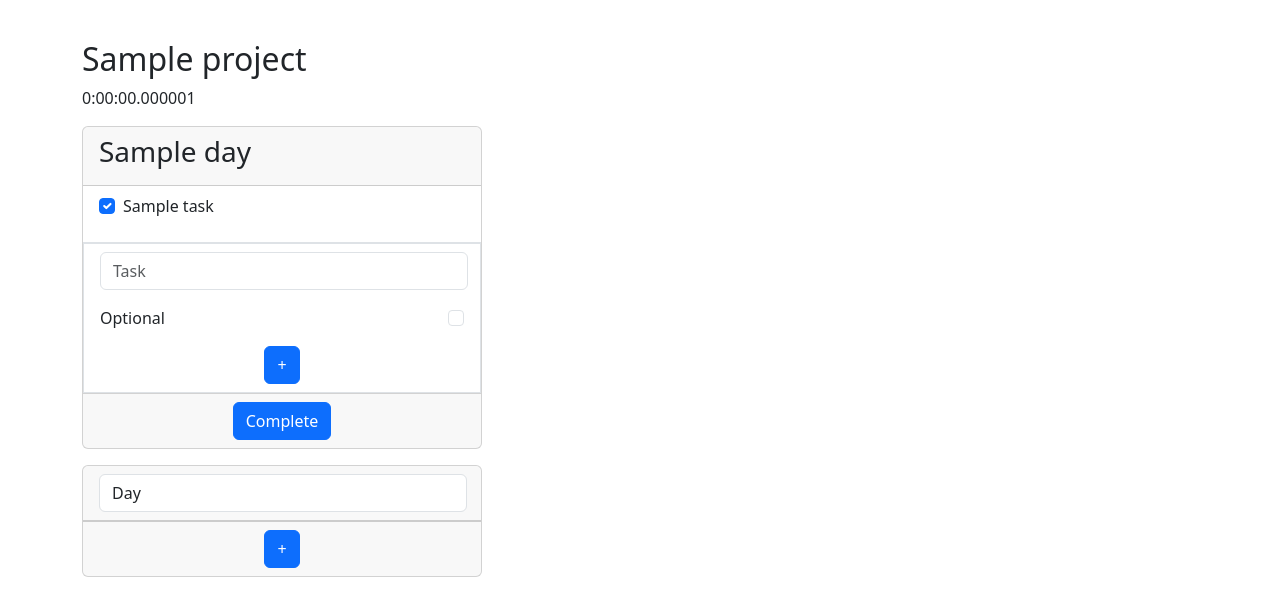
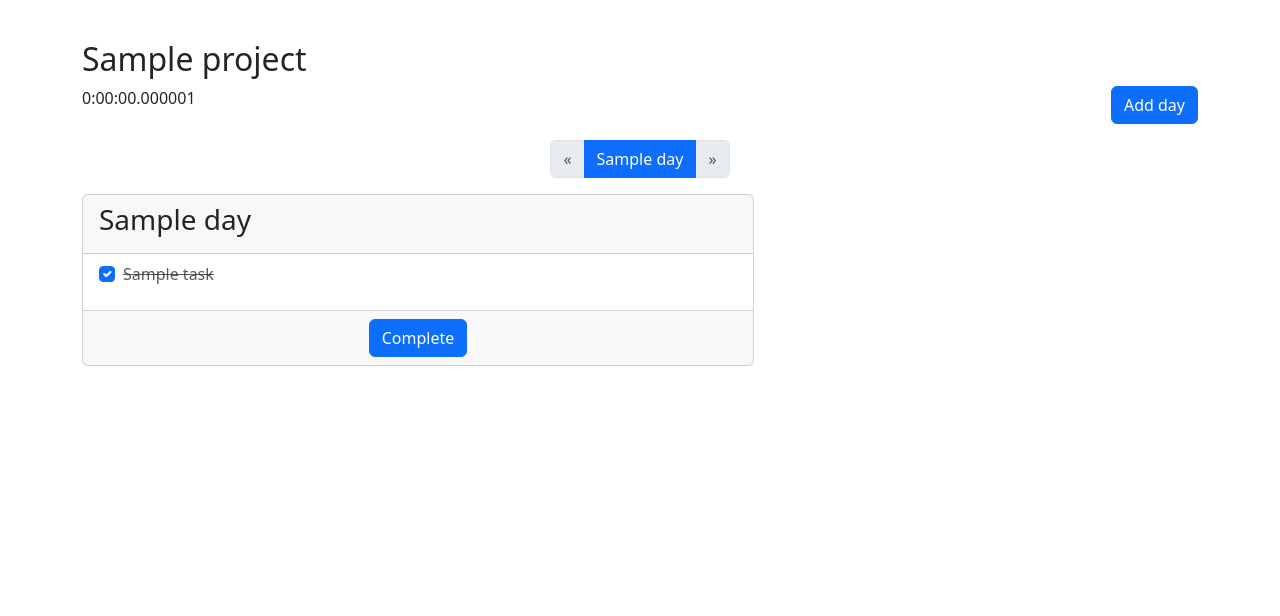
Before and after one commit to deelaym/TaskFocus, a Django app: a page that uses TaskFocus/project/templates/project/detail.html in a window 1280 px wide. Shown: the part 56-672 px from the top of the page. Run offline with Django 4.2, Linux system fonts and the light colour scheme; tables that the repository leaves empty hold one stand-in row (values such as "Sample post"); parts of the project's set-up code (start-up, migrations or seed data) failed here and were passed over.

Commit message:
Added pagination for days.

```diff
--- a/TaskFocus/project/forms.py
+++ b/TaskFocus/project/forms.py
@@ -7,7 +7,7 @@ class DayForm(forms.ModelForm):
         model = Day
         fields = ['name']
         widgets = {
-            'name': forms.TextInput(attrs={'class': 'form-control', 'style': 'width: 23rem;'}),
+            'name': forms.TextInput(attrs={'class': 'form-control', 'style': 'width: 40rem;'}),
                   }
 
 
@@ -16,7 +16,7 @@ class TaskForm(forms.ModelForm):
         model = Task
         exclude = ['day']
         widgets = {
-            'name': forms.TextInput(attrs={'class': 'form-control', 'style': 'width: 23rem;', 'placeholder': 'Task'}),
+            'name': forms.TextInput(attrs={'class': 'form-control', 'style': 'width: 40rem;', 'placeholder': 'Task'}),
             'optional': forms.CheckboxInput(attrs={'class': 'form-check-input'}),
             'complete': forms.CheckboxInput(attrs={'class': 'form-check-input'}),
         }
--- a/TaskFocus/project/templates/includes/day/create.html
+++ /dev/null
@@ -1,11 +0,0 @@
-<form method="post" action="{% url 'project:day_create' project.slug %}">
-    {% csrf_token %}
-    <div class="card mb-3" style="width: 25rem;">
-        <div class="card-header">
-            {{ day_form.name }}
-        </div>
-        <div class="card-footer d-flex justify-content-center">
-            <input class="btn btn-primary" type="submit" value="+">
-        </div>
-    </div>
-</form>
--- /dev/null
+++ b/TaskFocus/project/templates/includes/day/pagination.html
@@ -0,0 +1,25 @@
+<nav>
+    <ul class="pagination justify-content-center">
+        <li class="page-item">
+            <a {% if not days.has_previous %} class="page-link  disabled" href="#" {% else %} class="page-link" href="?page={{ days.previous_page_number }}" {% endif %} aria-label="Previous">
+                <span aria-hidden="true">&laquo;</span>
+            </a>
+        </li>
+
+        {% for i, day in enum %}
+            <li class="page-item">
+                {% if i <= days.number|add:3 and i >= days.number|add:-3 %}
+                    <a class="page-link {% if days.number == i %} active {% elif day.complete %} bg-success text-white {% endif %}" href="?page={{ i }}">
+                        {{ day.name }}
+                    </a>
+                {% endif %}
+            </li>
+        {% endfor %}
+
+        <li class="page-item">
+            <a {% if not days.has_next %} class="page-link  disabled" href="#" {% else %} class="page-link" href="?page={{ days.next_page_number }}" {% endif %} aria-label="Next">
+                <span aria-hidden="true">&raquo;</span>
+            </a>
+        </li>
+    </ul>
+</nav>
--- a/TaskFocus/project/templates/includes/task/complete.html
+++ b/TaskFocus/project/templates/includes/task/complete.html
@@ -4,7 +4,7 @@
         {% csrf_token %}
         <div class="form-check">
             <input class="form-check-input" type="checkbox" name="complete" value="True" onchange="this.form.submit()" {% if task.complete %}checked{% endif %}>
-            <p class="form-check-label">
+            <p class="form-check-label {% if task.complete %} text-decoration-line-through text-body-secondary {% endif %}">
                 {{ task.name }}
             </p>
         </div>
--- a/TaskFocus/project/templates/project/detail.html
+++ b/TaskFocus/project/templates/project/detail.html
@@ -2,30 +2,24 @@
 
 {% block content %}
     <h2 class="h2">{{ project.name }}</h2>
-    <p>{{ project.timer }}</p>
+    <p class="d-flex justify-content-between">
+        {{ project.timer }}
+        <a href="{% url 'project:day_create' project.slug %}"><input type="button" class="btn btn-primary" value="Add day"></a>
+    </p>
+    {% include 'includes/day/pagination.html' %}
 
-    {{ complete_task }}
-
-    {% for day in project.days.all %}
-        <div class="card mb-3" style="width: 25rem;">
+    {% for day in days %}
+        <div class="card mb-3" style="width: 42rem;">
             <div class="card-header">
                 <h3 class="h3">{{ day.name }}</h3>
             </div>
             <ul class="list-group list-group-flush">
                 {% for task in day.tasks.all %}
                     {% include 'includes/task/complete.html' %}
-<!--                    <li class="list-group-item">-->
-<!--                        <form method="post">-->
-<!--                            <div class="form-check">-->
-<!--                                <input class="form-check-input" type="checkbox" value="complete" id="flexCheckDefault">-->
-<!--                                <p class="form-check-label" for="flexCheckDefault">-->
-<!--                                    {{ task.name }}-->
-<!--                                </p>-->
-<!--                            </div>-->
-<!--                        </form>-->
-<!--                    </li>-->
                 {% endfor %}
-                {% include 'includes/task/create.html' %}
+                {% if not day.complete %}
+                    {% include 'includes/task/create.html' %}
+                {% endif %}
             </ul>
             <div class="card-footer d-flex justify-content-center">
                 <input class="btn btn-primary" type="submit" value="Complete">
@@ -33,6 +27,4 @@
         </div>
     {% endfor %}
 
-    {% include 'includes/day/create.html' %}
-
 {% endblock %}
--- a/TaskFocus/project/views.py
+++ b/TaskFocus/project/views.py
@@ -1,7 +1,8 @@
 from django.shortcuts import render, get_object_or_404, redirect
 from .models import Project, Day, Task
 from .forms import DayForm, TaskForm
-
+from django.core.paginator import Paginator, EmptyPage, PageNotAnInteger
+from django.urls import reverse
 
 
 def index(request):
@@ -10,30 +11,51 @@ def index(request):
     return render(request, 'index.html', {'projects': projects})
 
 
+def pagination(request, slug):
+    project = Project.objects.get(slug=slug)
+    day_list = project.days.all()
+    paginator = Paginator(day_list, 1)
+    page_number = request.GET.get('page', 1)
+    try:
+        days = paginator.page(page_number)
+    except PageNotAnInteger:
+        days = paginator.page(1)
+    except EmptyPage:
+        days = paginator.page(paginator.num_pages)
+
+    enum = enumerate(paginator.object_list, 1)
+    return [paginator, days, enum]
+
+
 def project_detail(request, slug):
     project = Project.objects.get(slug=slug)
     day_form = DayForm()
     task_form = TaskForm()
 
-
+    paginator, days, enum = pagination(request, slug)
 
     return render(request, 'project/detail.html', {'project': project,
                                                    'day_form': day_form,
-                                                   'task_form': task_form})
+                                                   'task_form': task_form,
+                                                   'days': days,
+                                                   'enum': enum})
 
 
 def day_create(request, slug):
     project = get_object_or_404(Project, slug=slug)
+    paginator, days, enum = pagination(request, slug)
+    last_page = paginator.num_pages
+
     if request.POST:
         day_form = DayForm(request.POST)
         if day_form.is_valid():
             name = day_form.cleaned_data['name']
             day = Day(name=name, project=project)
             day.save()
-            return redirect('project:project_detail', slug=slug)
+            return redirect(reverse('project:project_detail', kwargs={'slug': slug}) + f'?page={last_page + 1}')
     else:
         day_form = DayForm()
-        return render(request, 'includes/day/create.html', {'day_form': day_form, 'project': project})
+        return render(request, 'day/create.html', {'day_form': day_form, 'project': project})
 
 
 def task_create(request, slug, id):
@@ -47,7 +69,7 @@ def task_create(request, slug, id):
             optional = cd['optional']
             task = Task(name=name, optional=optional, day=day)
             task.save()
-            return redirect('project:project_detail', slug=slug)
+            return redirect(request.META.get('HTTP_REFERER'))
     else:
         task_form = TaskForm()
         return render(request, 'includes/task/create.html', {'task_form': task_form,
@@ -61,7 +83,7 @@ def task_complete(request, slug, day_id, task_id):
     if request.POST:
         task.complete = request.POST.get('complete') == 'True'
         task.save()
-        return redirect('project:project_detail', slug=slug)
+        return redirect(request.META.get('HTTP_REFERER'))
     else:
         return render(request, 'includes/task/complete.html',
                       {'task': task,
```
Also changed, not shown: TaskFocus/project/templates/day/create.html (added, +15 -0 lines).
